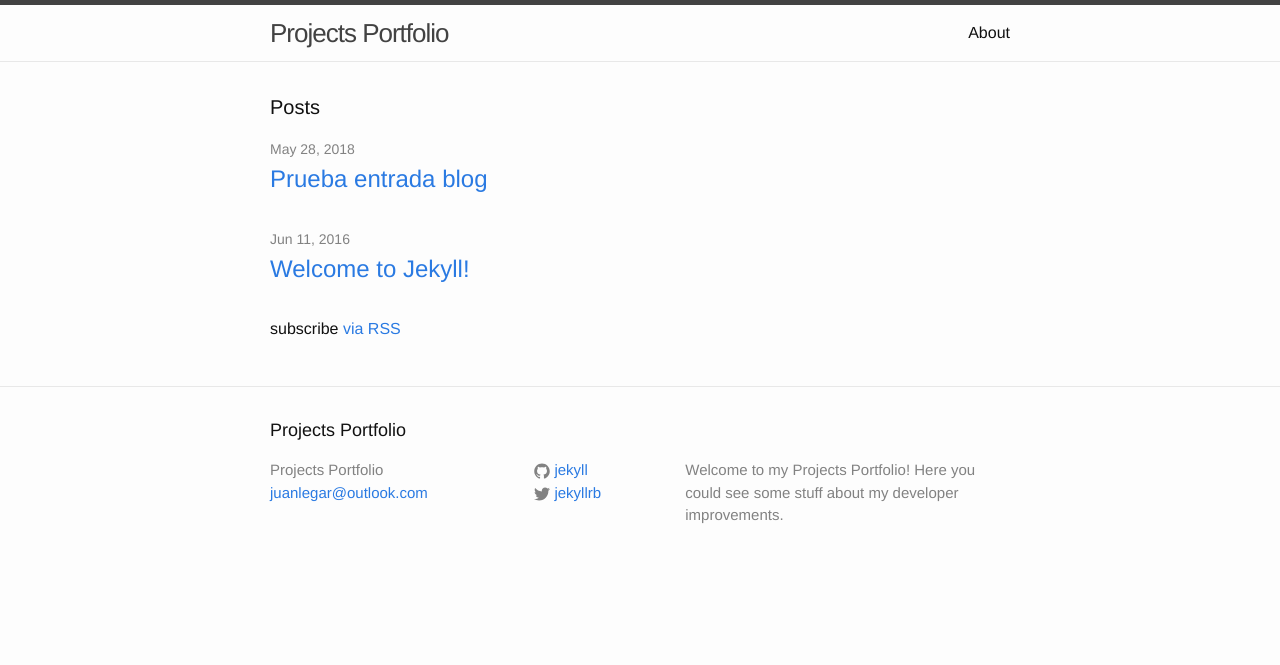
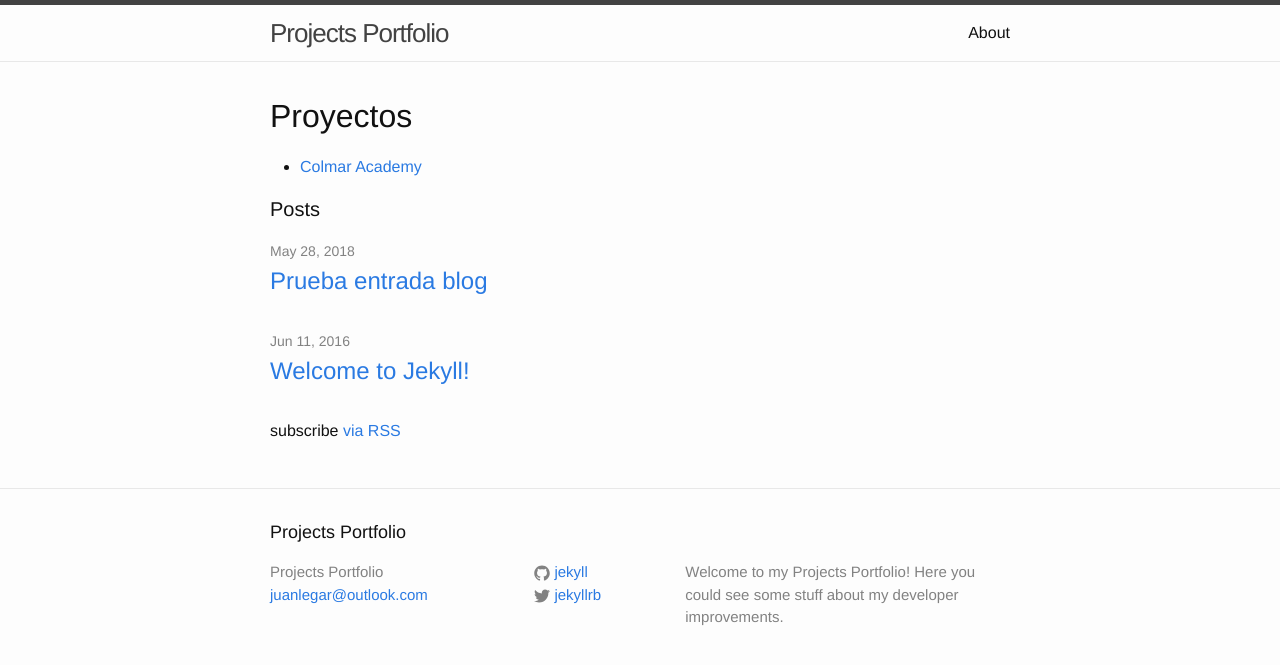
Before and after one commit to jlegar/jlegar.github.io, a Jekyll site: the page built from index.html, in a window 1280 px wide. Shown: the top 665 px of the page. Built offline with Jekyll 4.4.1, drawn with Linux system fonts in a browser that asks for light colours.

Commit message:
Update index.html

```diff
--- a/index.html
+++ b/index.html
@@ -3,6 +3,10 @@ layout: default
 ---
 
 <div class="home">
+  <h1>Proyectos</h1>
+  <ul>
+    <li> <a href="https://jlegar.github.io/colmar-academy" target="_blank">Colmar Academy</a> </li>
+  </ul>
 
   <h1 class="page-heading">Posts</h1>
 
```
